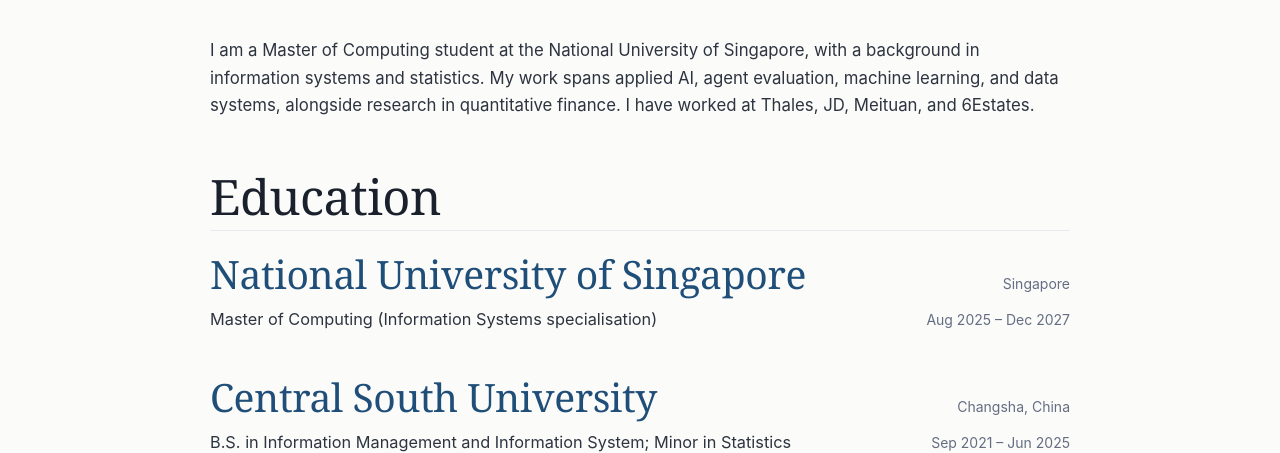
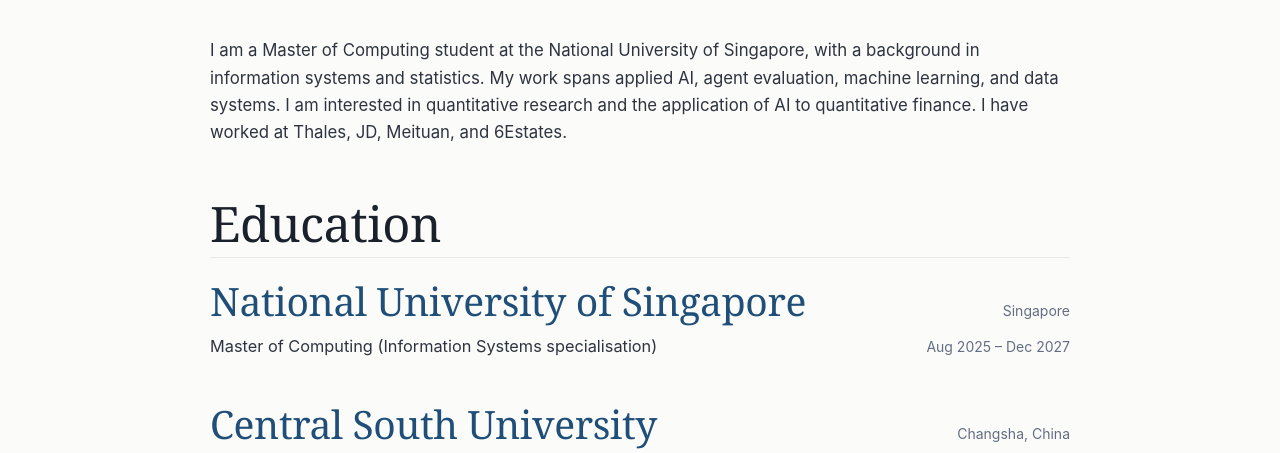
Before and after one commit to lijinxuan1101/personal_website, an Astro site: page / in a window 1280 px wide. Shown: the part 319-772 px from the top of the page. Built offline with nearby package versions, Linux system fonts and the light colour scheme; Astro itself is replaced by a stand-in of ours.

Commit message:
Clarify quantitative research interests

```diff
--- a/src/pages/index.astro
+++ b/src/pages/index.astro
@@ -81,8 +81,9 @@ import { education, experience, projects } from '../resume';
 				<p class="m-0">
 					I am a Master of Computing student at the National University of Singapore, with a
 					background in information systems and statistics. My work spans applied AI, agent
-					evaluation, machine learning, and data systems, alongside research in quantitative
-					finance. I have worked at Thales, JD, Meituan, and 6Estates.
+					evaluation, machine learning, and data systems. I am interested in quantitative research
+					and the application of AI to quantitative finance. I have worked at Thales, JD,
+					Meituan, and 6Estates.
 				</p>
 			</section>
 
```
